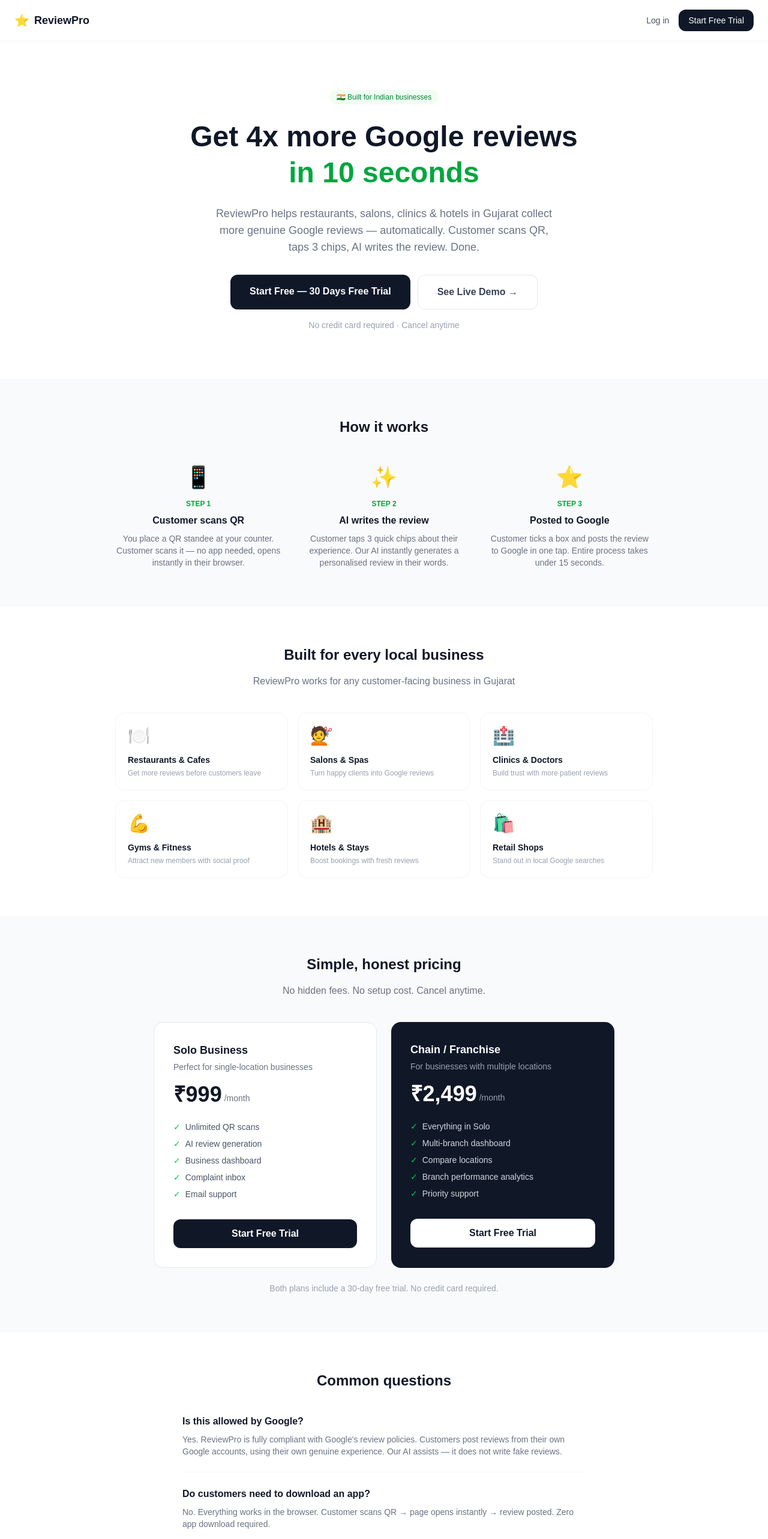
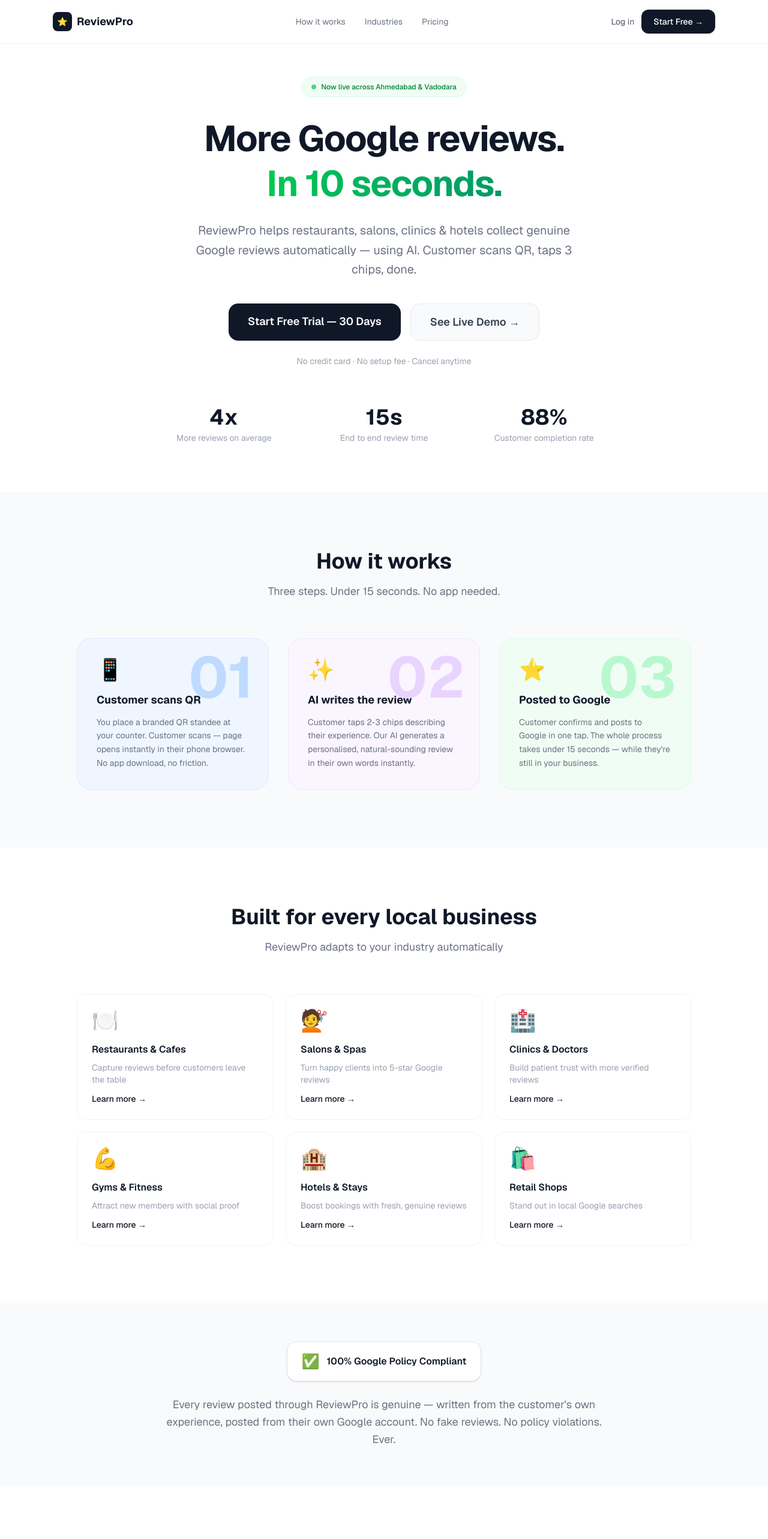
Before and after one commit to ShashwatMehta5/ReviewPro, a Next.js app: page / in a window 1280 px wide. Shown: the top 2566 px of the page at 60% size. Built offline with nearby package versions, Linux system fonts and the light colour scheme.

Commit message:
Premium homepage redesign

```diff
--- a/app/page.tsx
+++ b/app/page.tsx
@@ -2,93 +2,171 @@
 
 export default function HomePage() {
   return (
-    <div className="min-h-screen bg-white">
+    <div className="min-h-screen bg-white font-sans">
 
       {/* NAV */}
-      <nav className="flex items-center justify-between px-6 py-4 border-b border-gray-100">
+      <nav className="fixed top-0 left-0 right-0 z-50 bg-white/80 backdrop-blur-md border-b border-gray-100">
+        <div className="max-w-6xl mx-auto px-6 py-4 flex items-center justify-between">
           <div className="flex items-center gap-2">
-          <span className="text-xl">⭐</span>
+            <div className="w-8 h-8 bg-gray-900 rounded-lg flex items-center justify-center">
+              <span className="text-white text-sm">⭐</span>
+            </div>
             <span className="font-bold text-gray-900 text-lg">ReviewPro</span>
           </div>
-        <div className="flex items-center gap-4">
-          <Link href="/auth/login" className="text-gray-600 text-sm hover:text-gray-900">Log in</Link>
-          <Link href="/auth/signup" className="bg-gray-900 text-white text-sm px-4 py-2 rounded-xl hover:bg-gray-700 transition-colors">Start Free Trial</Link>
+          <div className="hidden md:flex items-center gap-8">
+            <Link href="#how" className="text-gray-500 text-sm hover:text-gray-900 transition-colors">How it works</Link>
+            <Link href="#industries" className="text-gray-500 text-sm hover:text-gray-900 transition-colors">Industries</Link>
+            <Link href="#pricing" className="text-gray-500 text-sm hover:text-gray-900 transition-colors">Pricing</Link>
+          </div>
+          <div className="flex items-center gap-3">
+            <Link href="/auth/login" className="text-gray-600 text-sm hover:text-gray-900 transition-colors">Log in</Link>
+            <Link href="/auth/signup" className="bg-gray-900 text-white text-sm px-5 py-2.5 rounded-xl hover:bg-gray-700 transition-colors font-medium">
+              Start Free →
+            </Link>
+          </div>
         </div>
       </nav>
 
       {/* HERO */}
-      <section className="text-center px-6 py-20 max-w-3xl mx-auto">
-        <div className="inline-block bg-green-50 text-green-700 text-xs font-medium px-3 py-1 rounded-full mb-6">
-          🇮🇳 Built for Indian businesses
+      <section className="pt-32 pb-20 px-6 text-center">
+        <div className="max-w-4xl mx-auto">
+          <div className="inline-flex items-center gap-2 bg-green-50 border border-green-100 text-green-700 text-xs font-medium px-4 py-2 rounded-full mb-8">
+            <span className="w-2 h-2 bg-green-500 rounded-full animate-pulse"></span>
+            Now live across Ahmedabad & Vadodara
           </div>
-        <h1 className="text-4xl md:text-5xl font-bold text-gray-900 leading-tight mb-6">
-          Get 4x more Google reviews<br />
-          <span className="text-green-600">in 10 seconds</span>
+
+          <h1 className="text-5xl md:text-6xl font-bold text-gray-900 leading-tight mb-6 tracking-tight">
+            More Google reviews.<br />
+            <span className="text-transparent bg-clip-text bg-gradient-to-r from-green-500 to-emerald-600">
+              In 10 seconds.
+            </span>
           </h1>
-        <p className="text-gray-500 text-lg mb-8 max-w-xl mx-auto">
-          ReviewPro helps restaurants, salons, clinics & hotels in Gujarat collect more genuine Google reviews — automatically. Customer scans QR, taps 3 chips, AI writes the review. Done.
+
+          <p className="text-xl text-gray-500 mb-10 max-w-2xl mx-auto leading-relaxed">
+            ReviewPro helps restaurants, salons, clinics & hotels collect genuine Google reviews automatically — using AI. Customer scans QR, taps 3 chips, done.
           </p>
-        <div className="flex flex-col sm:flex-row gap-3 justify-center">
-          <Link href="/auth/signup" className="bg-gray-900 text-white px-8 py-4 rounded-xl font-semibold hover:bg-gray-700 transition-colors">
-            Start Free — 30 Days Free Trial
+
+          <div className="flex flex-col sm:flex-row gap-4 justify-center mb-6">
+            <Link href="/auth/signup" className="bg-gray-900 text-white px-8 py-4 rounded-2xl font-semibold hover:bg-gray-700 transition-all hover:shadow-lg text-lg">
+              Start Free Trial — 30 Days
             </Link>
-          <Link href="/b/spice-garden" className="border border-gray-200 text-gray-700 px-8 py-4 rounded-xl font-semibold hover:border-gray-400 transition-colors">
+            <Link href="/b/spice-garden" className="bg-gray-50 border border-gray-200 text-gray-700 px-8 py-4 rounded-2xl font-semibold hover:border-gray-300 transition-all text-lg">
               See Live Demo →
             </Link>
           </div>
-        <p className="text-gray-400 text-sm mt-4">No credit card required · Cancel anytime</p>
+          <p className="text-gray-400 text-sm">No credit card · No setup fee · Cancel anytime</p>
+        </div>
+
+        {/* Stats row */}
+        <div className="max-w-3xl mx-auto mt-16 grid grid-cols-3 gap-8">
+          {[
+            { number: '4x', label: 'More reviews on average' },
+            { number: '15s', label: 'End to end review time' },
+            { number: '88%', label: 'Customer completion rate' },
+          ].map(stat => (
+            <div key={stat.label} className="text-center">
+              <div className="text-4xl font-bold text-gray-900 mb-1">{stat.number}</div>
+              <div className="text-gray-400 text-sm">{stat.label}</div>
+            </div>
+          ))}
+        </div>
       </section>
 
       {/* HOW IT WORKS */}
-      <section className="bg-gray-50 py-16 px-6">
-        <div className="max-w-4xl mx-auto">
-          <h2 className="text-2xl font-bold text-gray-900 text-center mb-12">How it works</h2>
+      <section id="how" className="py-24 px-6 bg-gray-50">
+        <div className="max-w-5xl mx-auto">
+          <div className="text-center mb-16">
+            <h2 className="text-3xl md:text-4xl font-bold text-gray-900 mb-4">How it works</h2>
+            <p className="text-gray-500 text-lg">Three steps. Under 15 seconds. No app needed.</p>
+          </div>
+
           <div className="grid md:grid-cols-3 gap-8">
             {[
-              { step: '1', icon: '📱', title: 'Customer scans QR', desc: 'You place a QR standee at your counter. Customer scans it — no app needed, opens instantly in their browser.' },
-              { step: '2', icon: '✨', title: 'AI writes the review', desc: 'Customer taps 3 quick chips about their experience. Our AI instantly generates a personalised review in their words.' },
-              { step: '3', icon: '⭐', title: 'Posted to Google', desc: 'Customer ticks a box and posts the review to Google in one tap. Entire process takes under 15 seconds.' },
+              {
+                step: '01',
+                icon: '📱',
+                title: 'Customer scans QR',
+                desc: 'You place a branded QR standee at your counter. Customer scans — page opens instantly in their phone browser. No app download, no friction.',
+                color: 'bg-blue-50 border-blue-100',
+                num: 'text-blue-200'
+              },
+              {
+                step: '02',
+                icon: '✨',
+                title: 'AI writes the review',
+                desc: 'Customer taps 2-3 chips describing their experience. Our AI generates a personalised, natural-sounding review in their own words instantly.',
+                color: 'bg-purple-50 border-purple-100',
+                num: 'text-purple-200'
+              },
+              {
+                step: '03',
+                icon: '⭐',
+                title: 'Posted to Google',
+                desc: 'Customer confirms and posts to Google in one tap. The whole process takes under 15 seconds — while they\'re still in your business.',
+                color: 'bg-green-50 border-green-100',
+                num: 'text-green-200'
+              },
             ].map(item => (
-              <div key={item.step} className="text-center">
+              <div key={item.step} className={`relative border rounded-3xl p-8 ${item.color}`}>
+                <div className={`text-8xl font-bold absolute top-4 right-6 ${item.num}`}>{item.step}</div>
                 <div className="text-4xl mb-4">{item.icon}</div>
-                <div className="text-xs font-bold text-green-600 mb-2">STEP {item.step}</div>
-                <h3 className="font-bold text-gray-900 mb-2">{item.title}</h3>
-                <p className="text-gray-500 text-sm">{item.desc}</p>
+                <h3 className="font-bold text-gray-900 text-lg mb-3">{item.title}</h3>
+                <p className="text-gray-500 text-sm leading-relaxed">{item.desc}</p>
               </div>
             ))}
           </div>
         </div>
       </section>
 
-      {/* BUSINESS TYPES */}
-      <section className="py-16 px-6">
-        <div className="max-w-4xl mx-auto">
-          <h2 className="text-2xl font-bold text-gray-900 text-center mb-4">Built for every local business</h2>
-          <p className="text-gray-500 text-center mb-10">ReviewPro works for any customer-facing business in Gujarat</p>
-          <div className="grid grid-cols-2 md:grid-cols-3 gap-4">
+      {/* INDUSTRIES */}
+      <section id="industries" className="py-24 px-6">
+        <div className="max-w-5xl mx-auto">
+          <div className="text-center mb-16">
+            <h2 className="text-3xl md:text-4xl font-bold text-gray-900 mb-4">Built for every local business</h2>
+            <p className="text-gray-500 text-lg">ReviewPro adapts to your industry automatically</p>
+          </div>
+
+          <div className="grid grid-cols-2 md:grid-cols-3 gap-5">
             {[
-              { emoji: '🍽️', name: 'Restaurants & Cafes', desc: 'Get more reviews before customers leave' },
-              { emoji: '💇', name: 'Salons & Spas', desc: 'Turn happy clients into Google reviews' },
-              { emoji: '🏥', name: 'Clinics & Doctors', desc: 'Build trust with more patient reviews' },
-              { emoji: '💪', name: 'Gyms & Fitness', desc: 'Attract new members with social proof' },
-              { emoji: '🏨', name: 'Hotels & Stays', desc: 'Boost bookings with fresh reviews' },
-              { emoji: '🛍️', name: 'Retail Shops', desc: 'Stand out in local Google searches' },
+              { emoji: '🍽️', name: 'Restaurants & Cafes', desc: 'Capture reviews before customers leave the table', href: '/restaurant', color: 'hover:border-orange-200 hover:bg-orange-50' },
+              { emoji: '💇', name: 'Salons & Spas', desc: 'Turn happy clients into 5-star Google reviews', href: '/salon', color: 'hover:border-pink-200 hover:bg-pink-50' },
+              { emoji: '🏥', name: 'Clinics & Doctors', desc: 'Build patient trust with more verified reviews', href: '/clinic', color: 'hover:border-blue-200 hover:bg-blue-50' },
+              { emoji: '💪', name: 'Gyms & Fitness', desc: 'Attract new members with social proof', href: '/gym', color: 'hover:border-red-200 hover:bg-red-50' },
+              { emoji: '🏨', name: 'Hotels & Stays', desc: 'Boost bookings with fresh, genuine reviews', href: '/hotel', color: 'hover:border-yellow-200 hover:bg-yellow-50' },
+              { emoji: '🛍️', name: 'Retail Shops', desc: 'Stand out in local Google searches', href: '/retail', color: 'hover:border-green-200 hover:bg-green-50' },
             ].map(biz => (
-              <div key={biz.name} className="border border-gray-100 rounded-2xl p-5 hover:border-gray-200 transition-colors">
-                <div className="text-3xl mb-3">{biz.emoji}</div>
-                <h3 className="font-semibold text-gray-900 text-sm mb-1">{biz.name}</h3>
-                <p className="text-gray-400 text-xs">{biz.desc}</p>
-              </div>
+              <Link href={biz.href} key={biz.name} className={`border border-gray-100 rounded-2xl p-6 transition-all cursor-pointer ${biz.color}`}>
+                <div className="text-4xl mb-4">{biz.emoji}</div>
+                <h3 className="font-semibold text-gray-900 mb-2">{biz.name}</h3>
+                <p className="text-gray-400 text-sm">{biz.desc}</p>
+                <p className="text-gray-900 text-sm font-medium mt-3">Learn more →</p>
+              </Link>
             ))}
           </div>
         </div>
       </section>
 
+      {/* COMPLIANCE BADGE */}
+      <section className="py-16 px-6 bg-gray-50">
+        <div className="max-w-3xl mx-auto text-center">
+          <div className="inline-flex items-center gap-3 bg-white border border-gray-200 rounded-2xl px-6 py-4 mb-6 shadow-sm">
+            <span className="text-2xl">✅</span>
+            <span className="font-semibold text-gray-900">100% Google Policy Compliant</span>
+          </div>
+          <p className="text-gray-500 text-lg leading-relaxed">
+            Every review posted through ReviewPro is genuine — written from the customer's own experience, posted from their own Google account. No fake reviews. No policy violations. Ever.
+          </p>
+        </div>
+      </section>
+
       {/* PRICING */}
-      <section className="bg-gray-50 py-16 px-6">
-        <div className="max-w-3xl mx-auto">
-          <h2 className="text-2xl font-bold text-gray-900 text-center mb-4">Simple, honest pricing</h2>
-          <p className="text-gray-500 text-center mb-10">No hidden fees. No setup cost. Cancel anytime.</p>
+      <section id="pricing" className="py-24 px-6">
+        <div className="max-w-4xl mx-auto">
+          <div className="text-center mb-16">
+            <h2 className="text-3xl md:text-4xl font-bold text-gray-900 mb-4">Simple, honest pricing</h2>
+            <p className="text-gray-500 text-lg">No hidden fees. No setup cost. Cancel anytime.</p>
+          </div>
+
           <div className="grid md:grid-cols-2 gap-6">
             {[
               {
@@ -96,77 +174,109 @@
                 price: '₹999',
                 period: '/month',
                 desc: 'Perfect for single-location businesses',
-                features: ['Unlimited QR scans', 'AI review generation', 'Business dashboard', 'Complaint inbox', 'Email support'],
+                features: [
+                  'Unlimited QR scans',
+                  'AI review generation',
+                  'Business dashboard',
+                  'Complaint inbox',
+                  'QR code download',
+                  'Email support',
+                ],
+                highlight: false,
                 cta: 'Start Free Trial',
-                highlight: false,
               },
               {
                 name: 'Chain / Franchise',
                 price: '₹2,499',
                 period: '/month',
                 desc: 'For businesses with multiple locations',
-                features: ['Everything in Solo', 'Multi-branch dashboard', 'Compare locations', 'Branch performance analytics', 'Priority support'],
+                features: [
+                  'Everything in Solo',
+                  'Multi-branch dashboard',
+                  'Compare branch ratings',
+                  'Branch performance analytics',
+                  'Branded QR per location',
+                  'Priority support',
+                ],
+                highlight: true,
                 cta: 'Start Free Trial',
-                highlight: true,
               },
             ].map(plan => (
-              <div key={plan.name} className={`rounded-2xl p-8 ${plan.highlight ? 'bg-gray-900 text-white' : 'bg-white border border-gray-200'}`}>
-                <h3 className={`font-bold text-lg mb-1 ${plan.highlight ? 'text-white' : 'text-gray-900'}`}>{plan.name}</h3>
-                <p className={`text-sm mb-4 ${plan.highlight ? 'text-gray-400' : 'text-gray-500'}`}>{plan.desc}</p>
-                <div className="flex items-end gap-1 mb-6">
-                  <span className={`text-4xl font-bold ${plan.highlight ? 'text-white' : 'text-gray-900'}`}>{plan.price}</span>
-                  <span className={`text-sm mb-1 ${plan.highlight ? 'text-gray-400' : 'text-gray-500'}`}>{plan.period}</span>
+              <div key={plan.name} className={`rounded-3xl p-8 ${plan.highlight ? 'bg-gray-900 text-white' : 'bg-gray-50 border border-gray-100'}`}>
+                <div className="mb-6">
+                  <h3 className={`font-bold text-xl mb-1 ${plan.highlight ? 'text-white' : 'text-gray-900'}`}>{plan.name}</h3>
+                  <p className={`text-sm ${plan.highlight ? 'text-gray-400' : 'text-gray-500'}`}>{plan.desc}</p>
                 </div>
-                <ul className="space-y-2 mb-8">
+                <div className="flex items-end gap-1 mb-8">
+                  <span className={`text-5xl font-bold ${plan.highlight ? 'text-white' : 'text-gray-900'}`}>{plan.price}</span>
+                  <span className={`text-sm mb-2 ${plan.highlight ? 'text-gray-400' : 'text-gray-500'}`}>{plan.period}</span>
+                </div>
+                <ul className="space-y-3 mb-8">
                   {plan.features.map(f => (
-                    <li key={f} className={`text-sm flex items-center gap-2 ${plan.highlight ? 'text-gray-300' : 'text-gray-600'}`}>
-                      <span className="text-green-500">✓</span> {f}
+                    <li key={f} className={`text-sm flex items-center gap-3 ${plan.highlight ? 'text-gray-300' : 'text-gray-600'}`}>
+                      <span className="text-green-500 font-bold">✓</span> {f}
                     </li>
                   ))}
                 </ul>
-                <Link href="/auth/signup" className={`block text-center py-3 rounded-xl font-semibold transition-colors ${plan.highlight ? 'bg-white text-gray-900 hover:bg-gray-100' : 'bg-gray-900 text-white hover:bg-gray-700'}`}>
+                <Link href="/auth/signup" className={`block text-center py-4 rounded-2xl font-semibold transition-all ${plan.highlight ? 'bg-white text-gray-900 hover:bg-gray-100' : 'bg-gray-900 text-white hover:bg-gray-700'}`}>
                   {plan.cta}
                 </Link>
               </div>
             ))}
           </div>
-          <p className="text-center text-gray-400 text-sm mt-6">Both plans include a 30-day free trial. No credit card required.</p>
+          <p className="text-center text-gray-400 text-sm mt-8">30-day free trial on all plans · No credit card required</p>
         </div>
       </section>
 
       {/* FAQ */}
-      <section className="py-16 px-6">
+      <section className="py-24 px-6 bg-gray-50">
         <div className="max-w-2xl mx-auto">
-          <h2 className="text-2xl font-bold text-gray-900 text-center mb-10">Common questions</h2>
+          <h2 className="text-3xl font-bold text-gray-900 text-center mb-12">Common questions</h2>
           <div className="space-y-6">
             {[
-              { q: 'Is this allowed by Google?', a: 'Yes. ReviewPro is fully compliant with Google\'s review policies. Customers post reviews from their own Google accounts, using their own genuine experience. Our AI assists — it does not write fake reviews.' },
-              { q: 'Do customers need to download an app?', a: 'No. Everything works in the browser. Customer scans QR → page opens instantly → review posted. Zero app download required.' },
+              { q: 'Is this allowed by Google?', a: 'Yes. ReviewPro is fully compliant with Google\'s review policies. Customers post reviews from their own Google accounts using their genuine experience. Our AI assists the writing — it does not generate fake reviews.' },
+              { q: 'Do customers need to download an app?', a: 'No. Everything works in the browser. Customer scans QR → page opens instantly → review posted. Zero friction.' },
               { q: 'How long does setup take?', a: 'Under 5 minutes. Sign up, fill your business details, download your QR code, place it on your counter. Done.' },
               { q: 'What happens with negative reviews?', a: 'Customers who give 1-3 stars are shown an option to message you privately first. This gives you a chance to resolve the issue before it goes public on Google.' },
-              { q: 'Can I cancel anytime?', a: 'Yes. No contracts, no questions asked. Cancel from your dashboard in 30 seconds.' },
-            ].map(faq => (
-              <div key={faq.q} className="border-b border-gray-100 pb-6">
+              { q: 'Can I cancel anytime?', a: 'Yes. No contracts, no lock-in, no questions asked. Cancel from your dashboard in 30 seconds.' },
+            ].map((faq, i) => (
+              <div key={i} className="bg-white rounded-2xl p-6">
                 <h3 className="font-semibold text-gray-900 mb-2">{faq.q}</h3>
-                <p className="text-gray-500 text-sm">{faq.a}</p>
+                <p className="text-gray-500 text-sm leading-relaxed">{faq.a}</p>
               </div>
             ))}
           </div>
         </div>
       </section>
 
-      {/* CTA */}
-      <section className="bg-gray-900 py-16 px-6 text-center">
-        <h2 className="text-3xl font-bold text-white mb-4">Start getting more reviews today</h2>
-        <p className="text-gray-400 mb-8">Join businesses across Gujarat using ReviewPro to grow their online reputation.</p>
-        <Link href="/auth/signup" className="inline-block bg-white text-gray-900 px-8 py-4 rounded-xl font-semibold hover:bg-gray-100 transition-colors">
-          Start Free — 30 Days Free →
+      {/* FINAL CTA */}
+      <section className="py-24 px-6">
+        <div className="max-w-3xl mx-auto text-center">
+          <h2 className="text-4xl font-bold text-gray-900 mb-4">Ready to get more reviews?</h2>
+          <p className="text-gray-500 text-lg mb-10">Join businesses across Gujarat growing their online reputation with ReviewPro.</p>
+          <Link href="/auth/signup" className="inline-block bg-gray-900 text-white px-10 py-5 rounded-2xl font-semibold hover:bg-gray-700 transition-all hover:shadow-xl text-lg">
+            Start Free — 30 Days →
           </Link>
+          <p className="text-gray-400 text-sm mt-4">No credit card required</p>
+        </div>
       </section>
 
       {/* FOOTER */}
-      <footer className="border-t border-gray-100 px-6 py-8 text-center">
-        <p className="text-gray-400 text-sm">© 2026 ReviewPro · Built for Gujarat MSMEs · <Link href="/privacy" className="hover:text-gray-600">Privacy Policy</Link></p>
+      <footer className="border-t border-gray-100 px-6 py-10">
+        <div className="max-w-6xl mx-auto flex flex-col md:flex-row items-center justify-between gap-4">
+          <div className="flex items-center gap-2">
+            <div className="w-7 h-7 bg-gray-900 rounded-lg flex items-center justify-center">
+              <span className="text-white text-xs">⭐</span>
+            </div>
+            <span className="font-bold text-gray-900">ReviewPro</span>
+          </div>
+          <div className="flex gap-6 text-sm text-gray-400">
+            <Link href="/privacy" className="hover:text-gray-600 transition-colors">Privacy Policy</Link>
+            <Link href="/terms" className="hover:text-gray-600 transition-colors">Terms of Service</Link>
+            <Link href="/auth/signup" className="hover:text-gray-600 transition-colors">Sign Up</Link>
+          </div>
+          <p className="text-gray-400 text-sm">© 2026 ReviewPro · Built for Gujarat MSMEs</p>
+        </div>
       </footer>
 
     </div>
```
Lines whose indentation alone changed are shown as unchanged.
